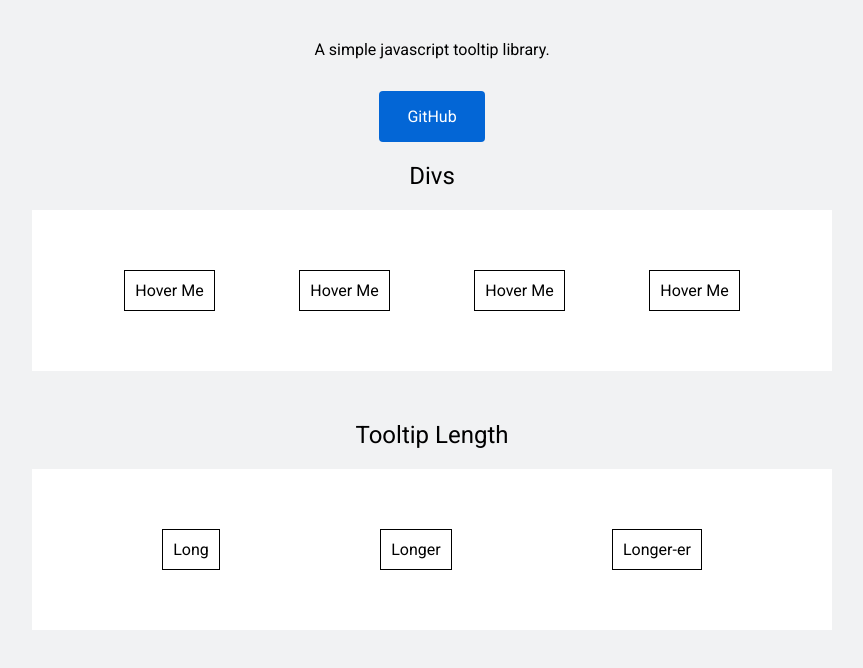
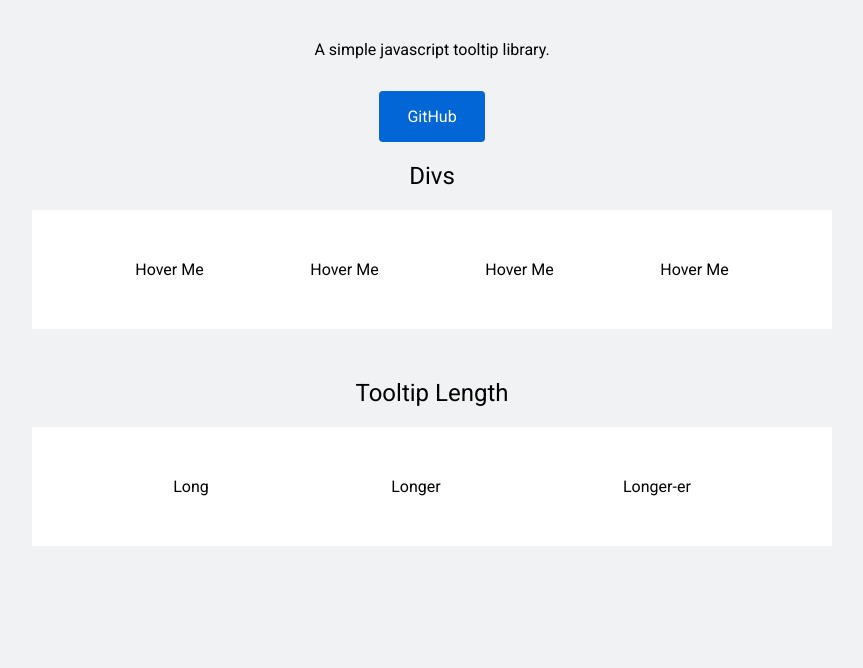
Before and after one commit to c0mat0se/Hoot, a plain HTML site: page index.html in a window 1280 px wide. Shown: the part 146-814 px from the top of the page, without its empty margins (208-1071 px from the left). Drawn offline with Linux system fonts and the light colour scheme.

Commit message:
removed hoot styling for defaulting to the user styling.

```diff
--- a/src/hoot.css
+++ b/src/hoot.css
@@ -1,10 +1,3 @@
-.hoot {
-    display: inline-block;
-    border: 1px solid black;
-    padding: 10px;
-    margin: 10px;
-}
-
 .hoot-tooltip {
     position: fixed;
     max-width: 250px;
```
